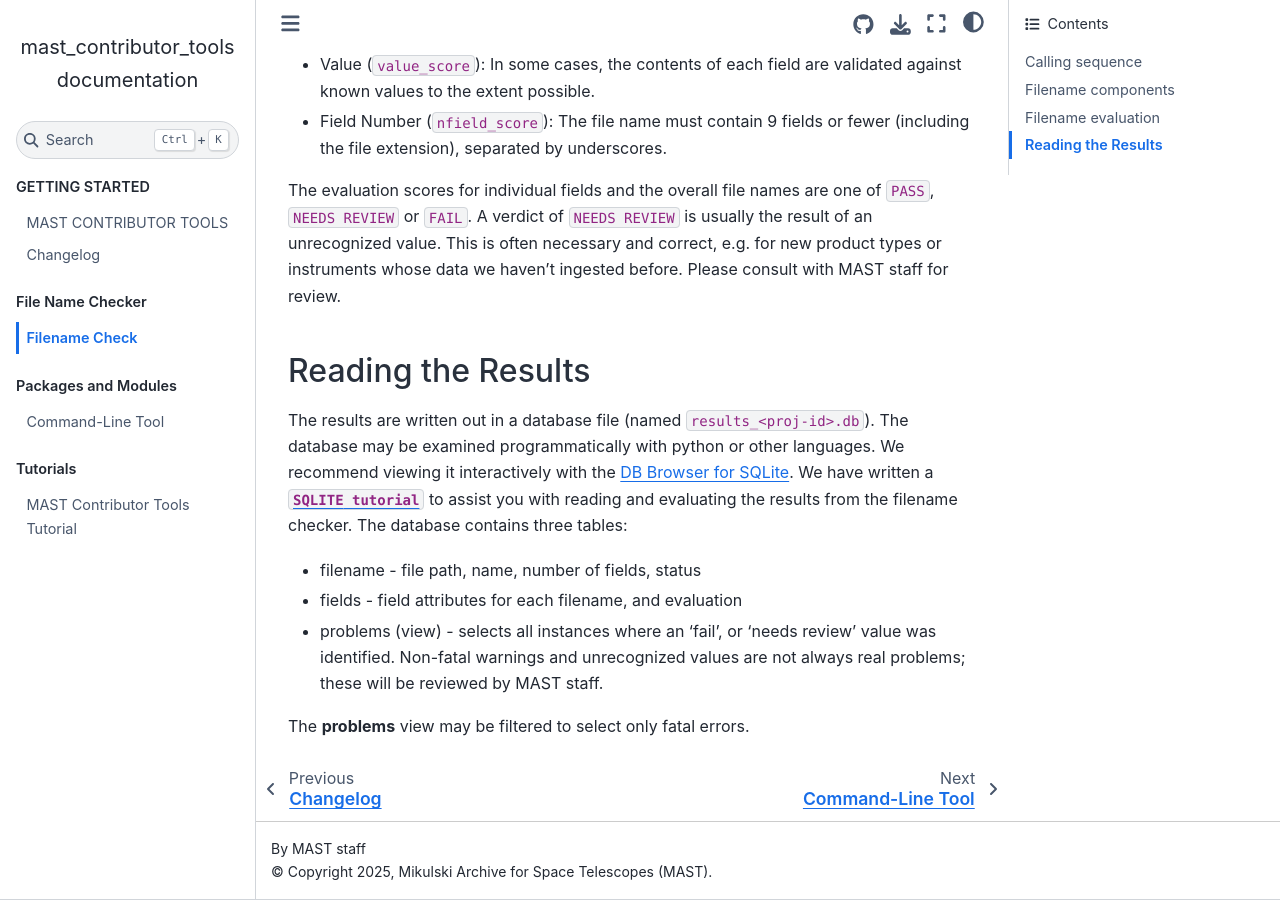
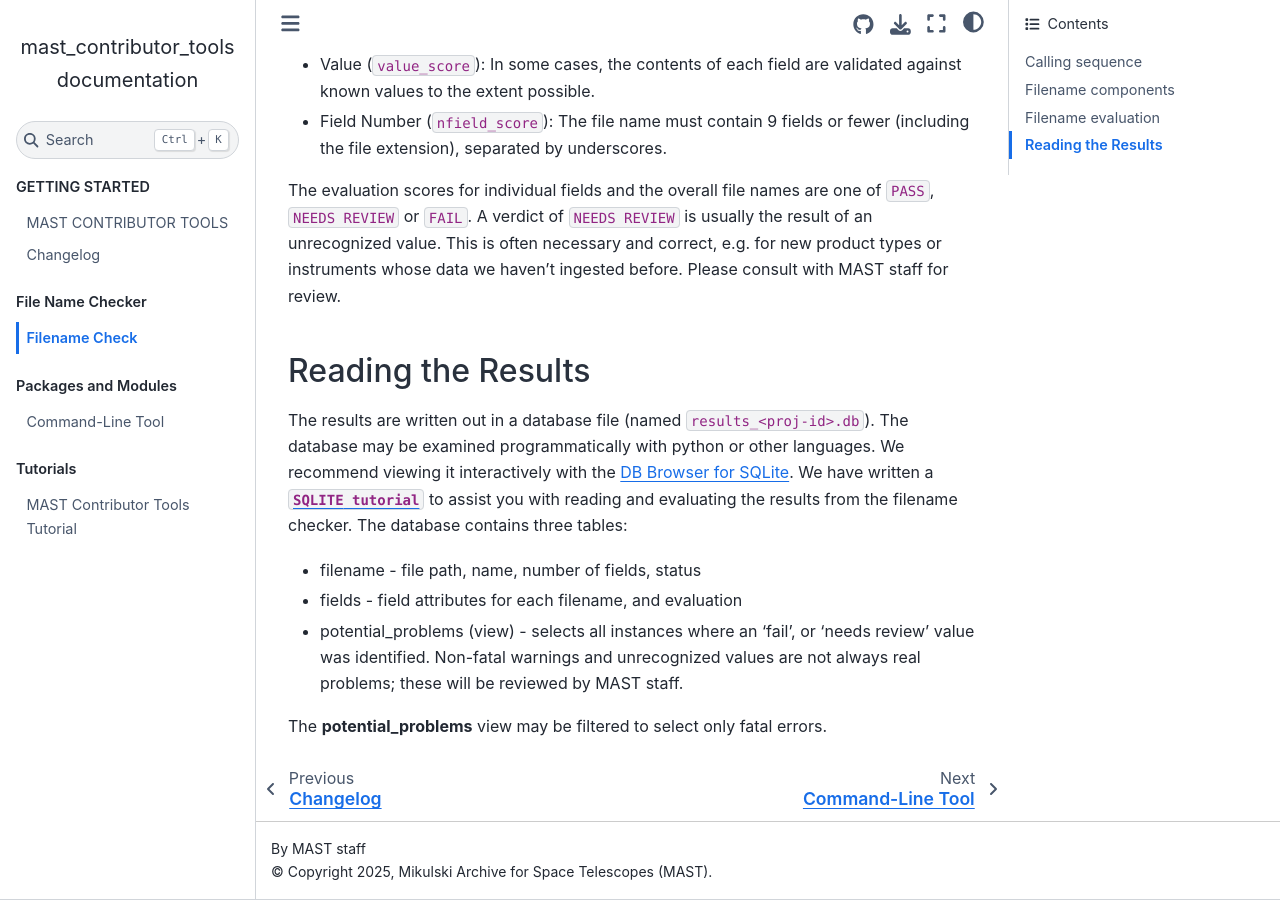
Before and after one commit to spacetelescope/mast_contributor_tools, a Sphinx documentation site: the page built from docs/filename_check_readme.md, in a window 1280 px wide and 900 px high, scrolled down 6086 px. Built offline with Sphinx 7.4.7 and the Sphinx Book theme 1.1.4, drawn with Linux system fonts in a browser that asks for light colours; pages that are not in the unit, such as notebooks, are missing from menus.

Commit message:
Modified text to match after realignment with previous additions to dev. Also modified checks for number of fields to < 4 instead of < 5.

```diff
--- a/docs/filename_check_readme.md
+++ b/docs/filename_check_readme.md
@@ -149,6 +149,6 @@
 
 * filename - file path, name, number of fields, status
 * fields - field attributes for each filename, and evaluation
-* problems (view) - selects all instances where an 'fail', or 'needs review' value was identified. Non-fatal warnings and unrecognized values are not always real problems; these will be reviewed by MAST staff.
+* potential_problems (view) - selects all instances where an 'fail', or 'needs review' value was identified. Non-fatal warnings and unrecognized values are not always real problems; these will be reviewed by MAST staff.
 
-The **problems** view may be filtered to select only fatal errors.
+The **potential_problems** view may be filtered to select only fatal errors.
```
Also changed, not shown: docs/sqlite_readme.md (+1 -1 lines), 1 other file.
